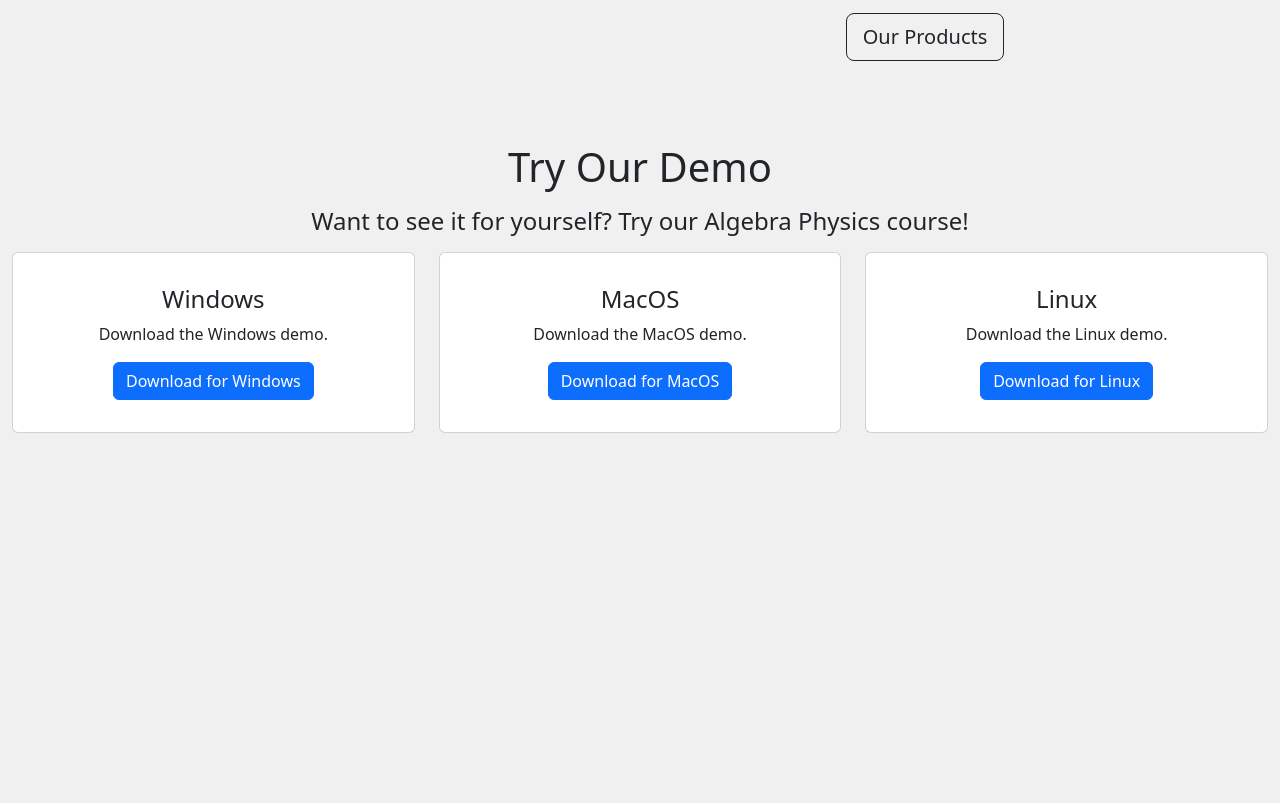
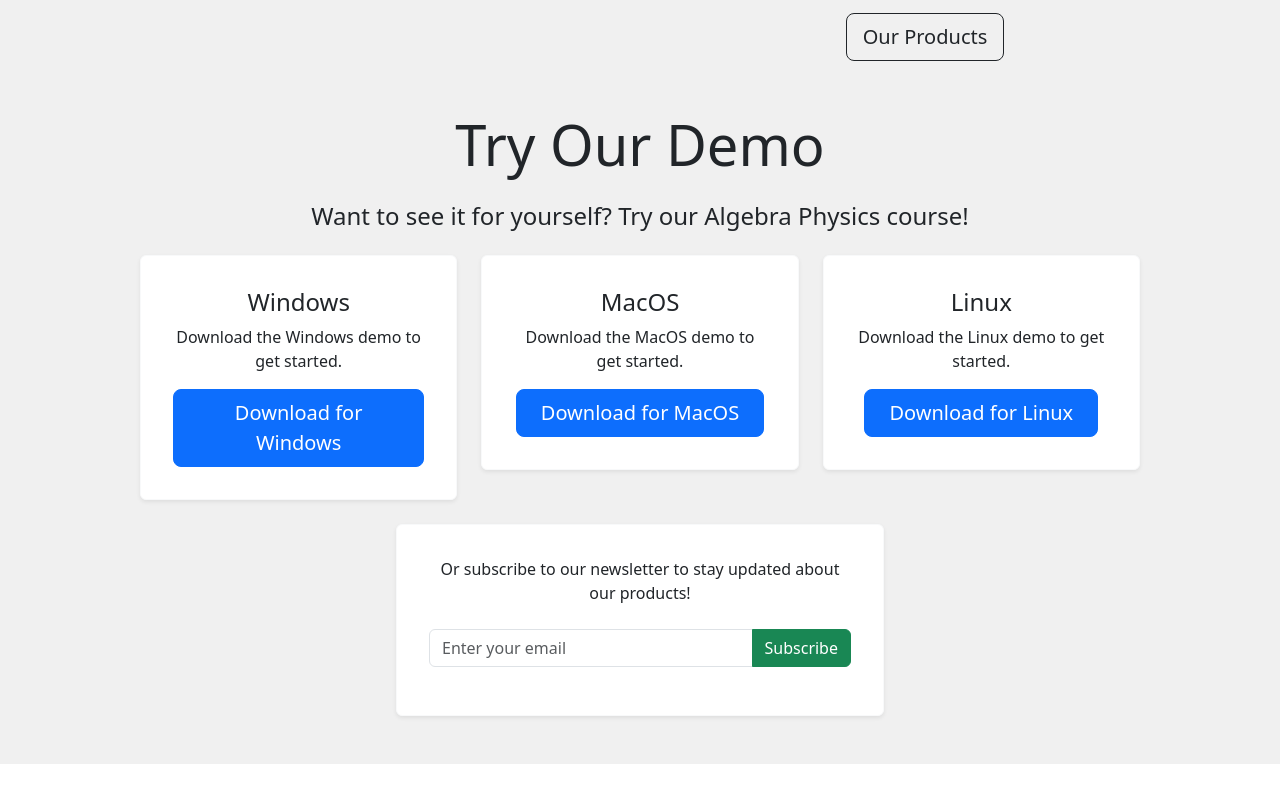
Before and after one commit to agodfearingmackerel/sigma-solutions, a website: page index.html in a window 1280 px wide. Shown: the part 1537-2340 px from the top of the page. After the commit the page ends 2301 px from the top, so only its background shows below. Drawn offline with nearby package versions, Linux system fonts and the light colour scheme.

Commit message:
Finalization to website

```diff
--- a/index.html
+++ b/index.html
@@ -70,37 +70,55 @@
   </div>
 </div>
 
-<!-- Download Section -->
-<div id="section3" class="container-fluid" style="height: 100vh; background-color: #f0f0f0; padding-top: 80px;">
-  <div class="container text-center">
-    <h1 class="mb-3">Try Our Demo</h1>
-    <h4 class="mb-3">Want to see it for yourself? Try our Algebra Physics course!</h4>
-  </div>
+<!-- download section: literally nothing here works pls don't click -->
+<div id="section3" class="container-fluid py-5" style="background-color: #f0f0f0;">
+  <div class="container text-center" style="width:80vw">
+    <h1 class="display-4 mb-4">Try Our Demo</h1>
+    <h4 class="mb-4">Want to see it for yourself? Try our Algebra Physics course!</h4>
+
   <div class="row justify-content-center">
-      <div class="col-md-4">
-          <div class="card min-vh-50">
+    <!-- windows card -->
+    <div class="col-md-4 mb-4">
+      <div class="card shadow-sm border-light">
         <div class="card-body text-center">
-                  <h4 class="card-title">Windows</h4>
-                  <p class="card-text">Download the Windows demo.</p>
-                  <a href="placeholder" class="btn btn-primary">Download for Windows</a>
+          <h4 class="card-title font-weight-bold">Windows</h4>
+          <p class="card-text mb-3">Download the Windows demo to get started.</p>
+          <a href="placeholder" class="btn btn-primary btn-lg px-4">Download for Windows</a>
         </div>
       </div>
     </div>
-      <div class="col-md-4">
-          <div class="card">
+    <!-- macOS card -->
+    <div class="col-md-4 mb-4">
+      <div class="card shadow-sm border-light">
         <div class="card-body text-center">
-                  <h4 class="card-title">MacOS</h4>
-                  <p class="card-text">Download the MacOS demo.</p>
-                  <a href="placeholder" class="btn btn-primary">Download for MacOS</a>
+          <h4 class="card-title font-weight-bold">MacOS</h4>
+          <p class="card-text mb-3">Download the MacOS demo to get started.</p>
+          <a href="placeholder" class="btn btn-primary btn-lg px-4">Download for MacOS</a>
         </div>
       </div>
     </div>
-      <div class="col-md-4">
-          <div class="card">
+    <!-- linux card -->
+    <div class="col-md-4 mb-4">
+      <div class="card shadow-sm border-light">
         <div class="card-body text-center">
-                  <h4 class="card-title">Linux</h4>
-                  <p class="card-text">Download the Linux demo.</p>
-                  <a href="placeholder" class="btn btn-primary">Download for Linux</a>
+          <h4 class="card-title font-weight-bold">Linux</h4>
+          <p class="card-text mb-3">Download the Linux demo to get started.</p>
+          <a href="placeholder" class="btn btn-primary btn-lg px-4">Download for Linux</a>
+        </div>
+      </div>
+    </div>
+  </div>
+<!-- newsletter -->
+  <div class="row justify-content-center align-items-center">
+    <div class="col-md-6">
+      <div class="card shadow-sm border-light">
+        <div class="card-body text-center">
+          <p class="font-weight-bold">Or subscribe to our newsletter to stay updated about our products!</p>
+          <div class="input-group mb-3 mt-4">
+            <input type="email" class="form-control" placeholder="Enter your email" aria-label="Enter your email" aria-describedby="button-addon2">
+            <button class="btn btn-success border-rad" type="button" id="button-addon2">Subscribe</button>
+          </div>
+        </div>
       </div>
     </div>
   </div>
```
Lines whose indentation alone changed are shown as unchanged.
